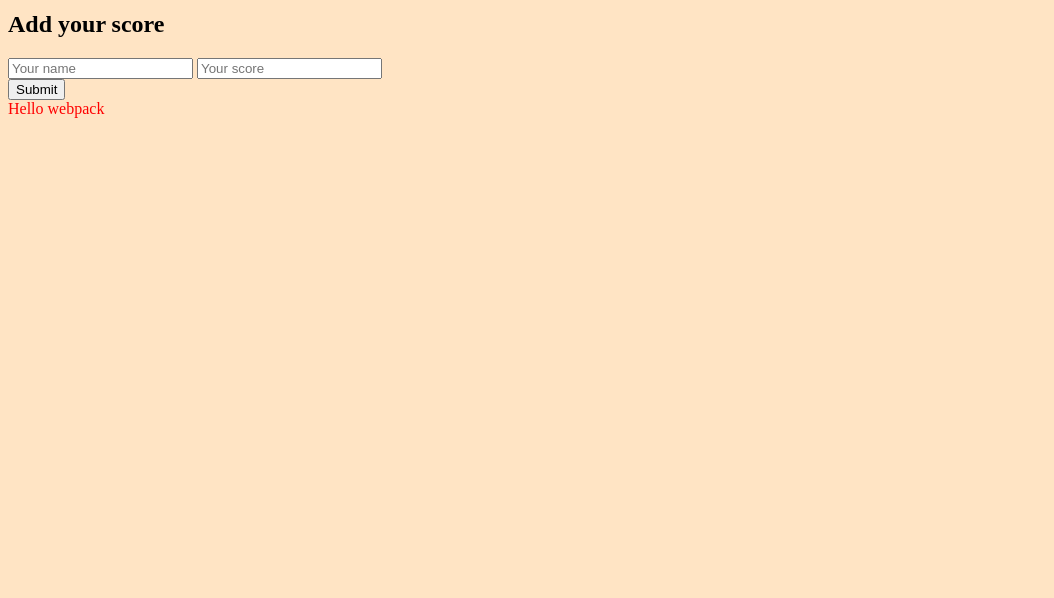
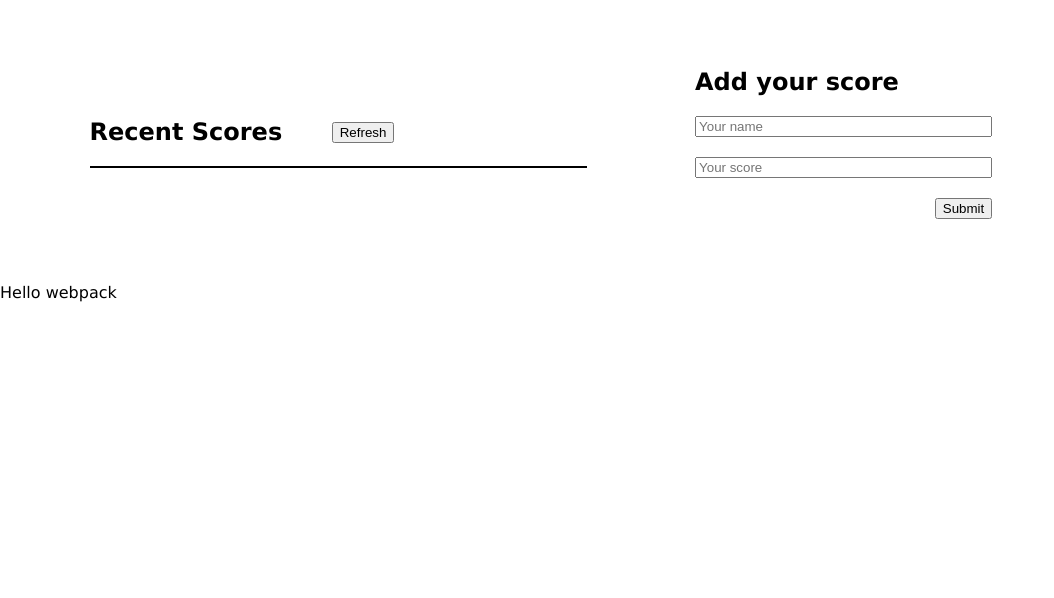
Before and after one commit to d4nQw3rty/Leaderboard, a website built with webpack: page src/index.html in a window 1280 px wide. Shown: the part 202-800 px from the top of the page, without its empty margins (0-1054 px from the left). Built offline with nearby package versions, Linux system fonts and the light colour scheme.

Commit message:
Update style.css
Create basic styling

```diff
--- a/src/style.css
+++ b/src/style.css
@@ -1,7 +1,69 @@
 body {
-  background-color: bisque;
+  margin: 0;
+  padding: 0;
+  font-family: 'Lucida Sans', 'Lucida Sans Regular', 'Lucida Grande', 'Lucida Sans Unicode', Geneva, Verdana, sans-serif;
 }
 
-.hello {
-  color: red;
+.leader-title {
+  margin-top: 10%;
+  margin-left: 5%;
+  margin-bottom: 0;
 }
+
+.main {
+  display: flex;
+  flex-direction: row;
+  gap: 10%;
+  justify-content: space-around;
+  padding: 5% 7%;
+}
+
+.scores-table {
+  display: flex;
+  flex-direction: column;
+  justify-content: center;
+  flex: 1;
+}
+
+.scores-table-title {
+  display: flex;
+  flex-direction: row;
+  gap: 10%;
+}
+
+.scores-add {
+  display: flex;
+  flex-direction: column;
+  flex: 1;
+}
+
+.form {
+  display: flex;
+  flex-direction: column;
+  gap: 20px;
+  width: 60%;
+}
+
+.action {
+  display: flex;
+  flex-direction: row;
+  justify-content: end;
+}
+
+.button-title {
+  align-self: center;
+}
+
+.scores-list {
+  display: flex;
+  flex-direction: column;
+  width: 100%;
+  margin: 0;
+  padding: 0;
+  list-style: none;
+  border: solid 1px black;
+}
+
+.gray-bg {
+  background-color: #d3d3d3;
+}
```
